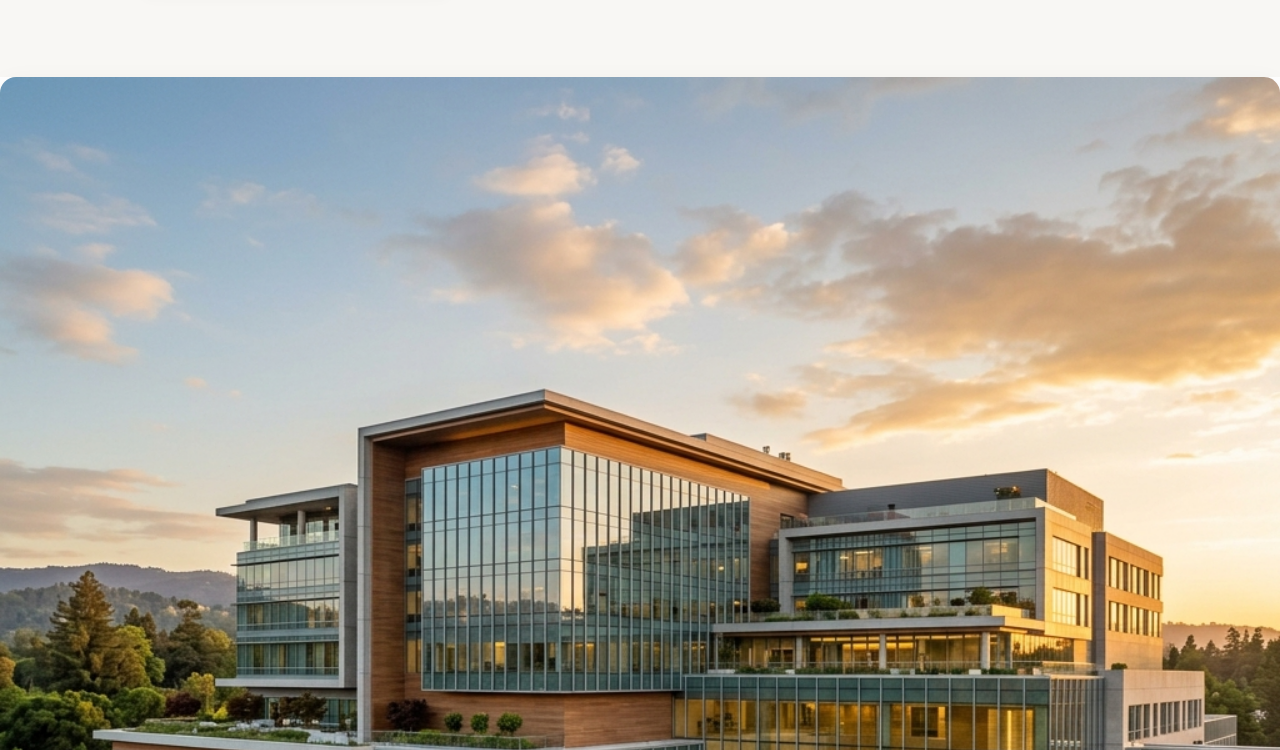
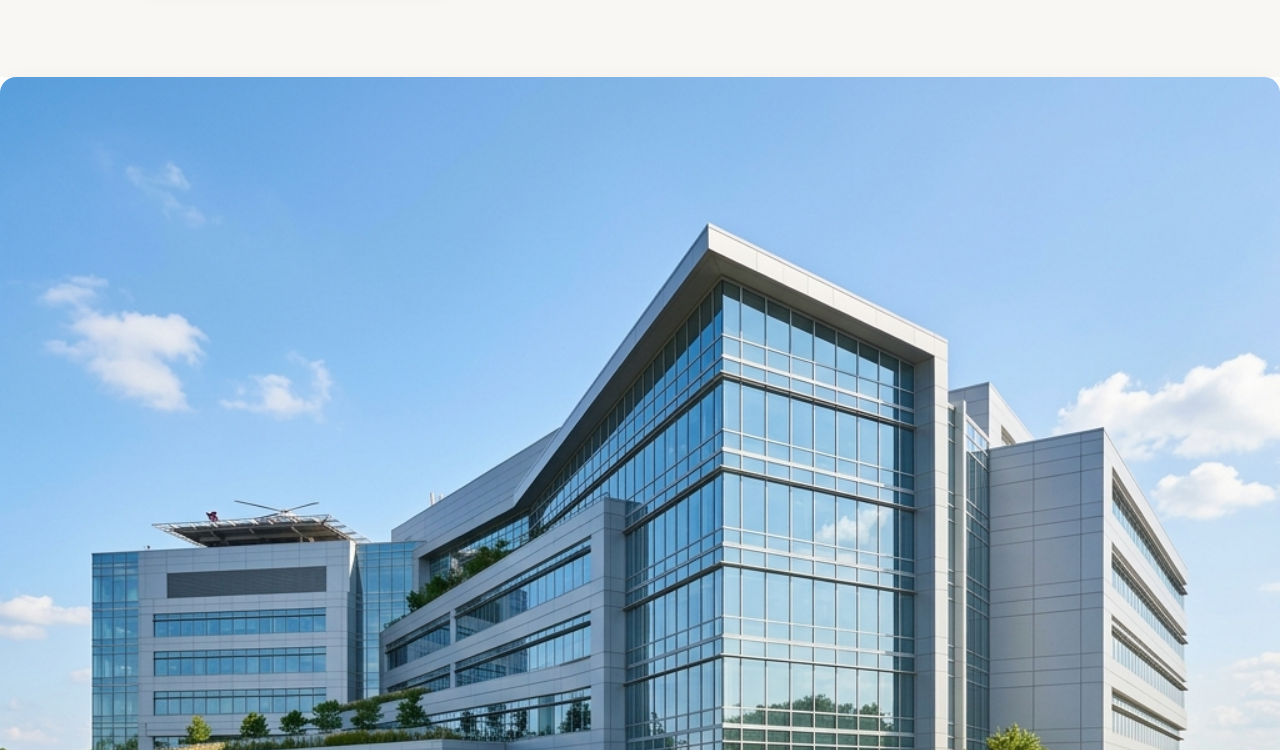
Before and after one commit to kollivarshini020705/hospital-website, a website: page index.html in a window 1280 px wide. Shown: the part 1670-2420 px from the top of the page. Drawn offline with Linux system fonts and the light colour scheme.

Commit message:
Replace hospital exterior image with realistic generated version

```diff
--- a/index.html
+++ b/index.html
@@ -366,7 +366,7 @@
   <div class="about-section">
     <div class="about-grid">
       <div class="about-img-wrap">
-        <img src="images/hospital_ext.png" alt="Hospital Exterior" style="width:100%; border-radius:16px; box-shadow:0 12px 30px rgba(0,0,0,0.08);">
+        <img src="images/hospital_realistic.png" alt="Hospital Exterior" style="width:100%; border-radius:16px; box-shadow:0 12px 30px rgba(0,0,0,0.08);">
       </div>
       <div class="about-text">
         <h2 style="font-family:'Lora', serif; font-size:2.2rem; color:var(--teal-900); margin-bottom:1rem;">About MediCare</h2>
```
Also changed, not shown: images/hospital_realistic.png (added).
